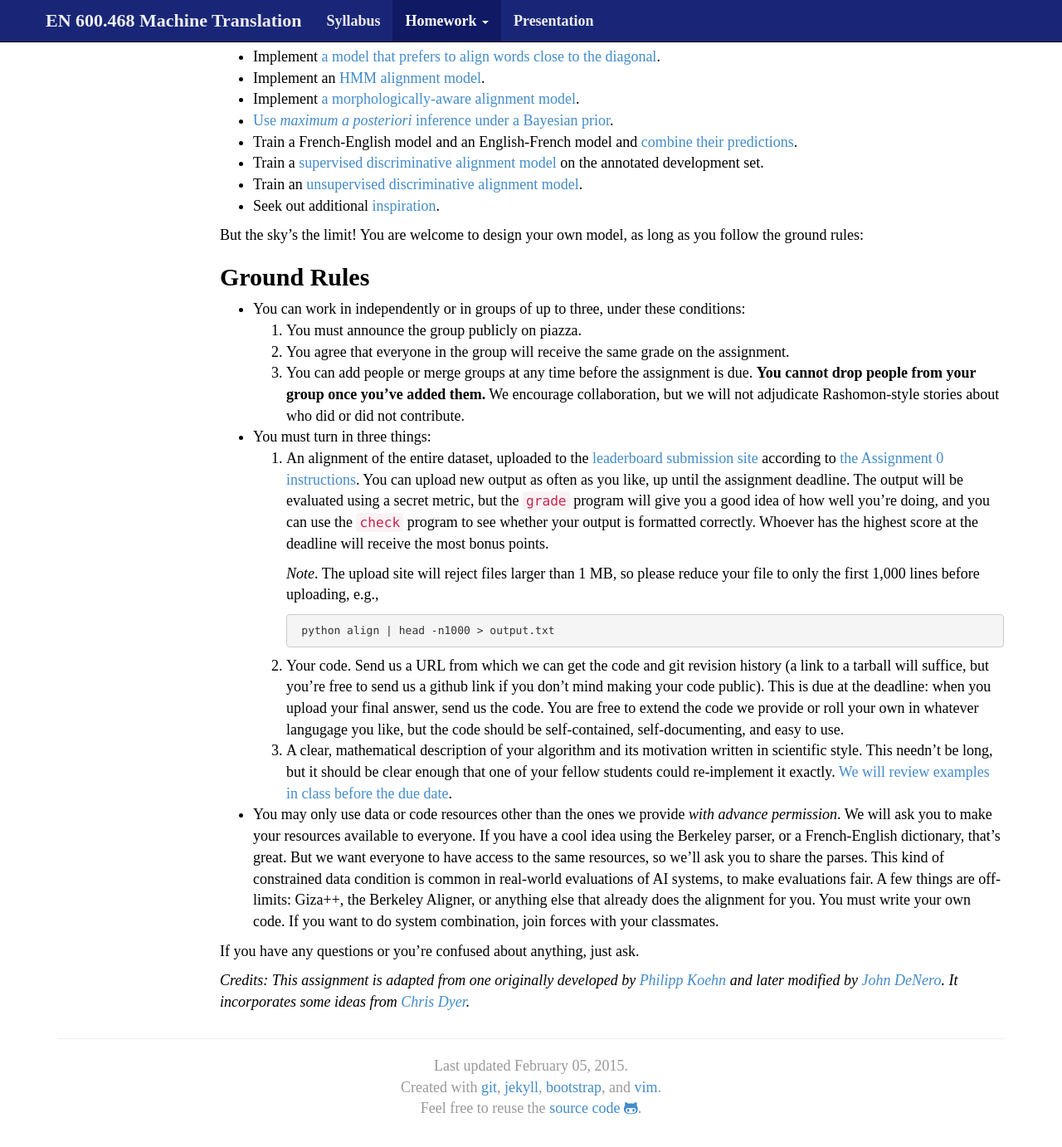
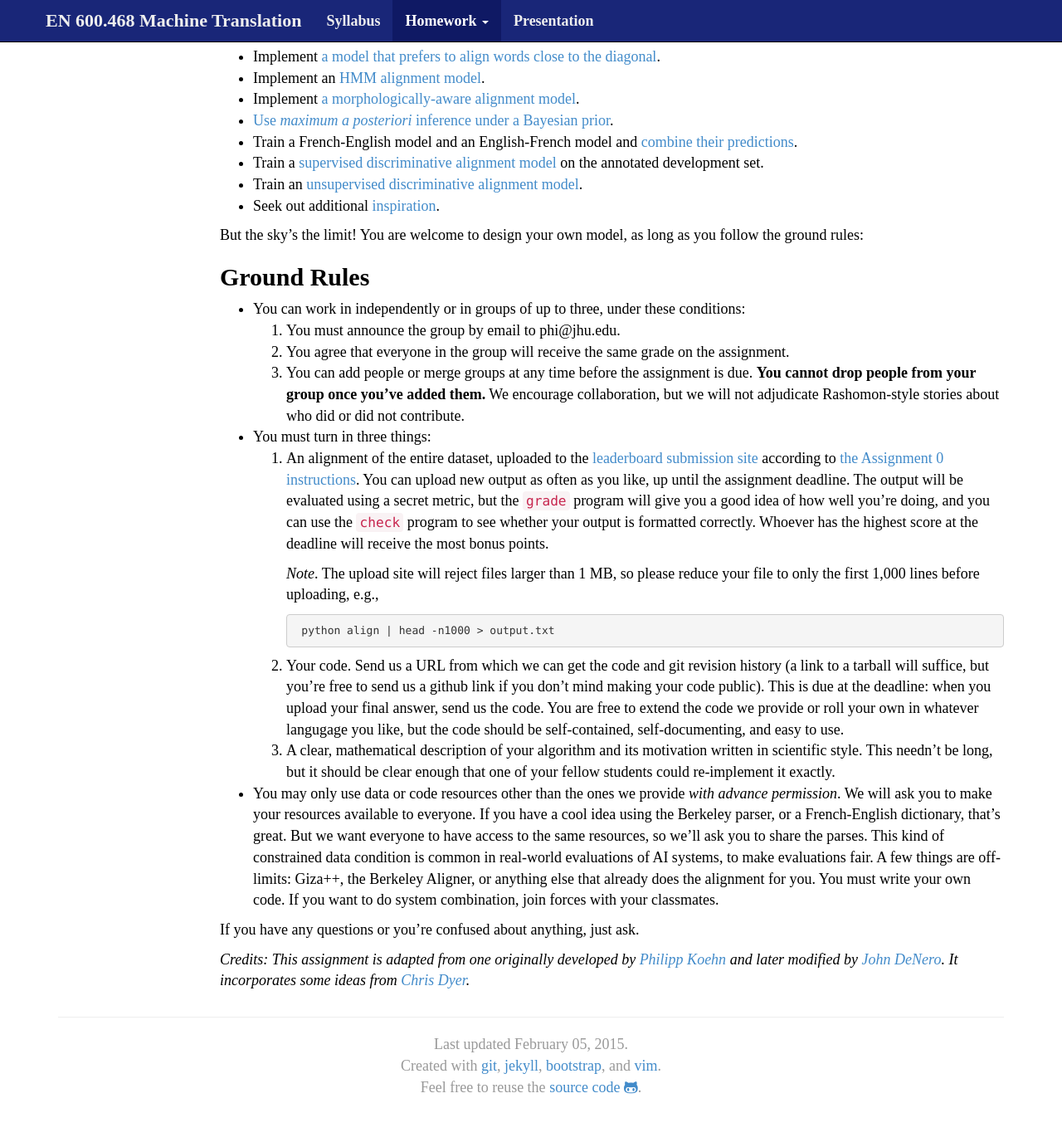
Before and after one commit to mt-class/jhu, a Jekyll site: the page built from hw1.md, in a window 1280 px wide and 1400 px high, scrolled down 2447 px. Shown: the top 1382 px of the window at 83% size. Built offline with Jekyll 4.4.1, drawn with Linux system fonts in a browser that asks for light colours; nearby versions of some CDN libraries; some web fonts are replaced; formulas are drawn with MathJax 3.

Commit message:
Update hw1.md

```diff
--- a/hw1.md
+++ b/hw1.md
@@ -180,14 +180,14 @@ Ground Rules
 
 * You can work in independently or in groups of up to three, under these
   conditions:
-  1. You must announce the group publicly on piazza.
+  1. You must announce the group by email to phi@jhu.edu.
   1. You agree that everyone in the group will receive the same grade on the assignment.
   1. You can add people or merge groups at any time before the assignment is
      due. **You cannot drop people from your group once you've added them.**
   We encourage collaboration, but we will not adjudicate Rashomon-style
   stories about who did or did not contribute.
 * You must turn in three things:
-  1. An alignment of the entire dataset, uploaded to the [leaderboard submission site](http://jhumtclass.appspot.com) according to <a href="assignment0.html">the Assignment 0 instructions</a>. You can upload new output as often
+  1. An alignment of the entire dataset, uploaded to the [leaderboard submission site](http://jhu-mt-2015.appspot.com) according to <a href="assignment0.html">the Assignment 0 instructions</a>. You can upload new output as often
      as you like, up until the assignment deadline. The output will be evaluated
      using a secret metric, but the `grade` program will give you a good
      idea of how well you're doing, and you can use the `check` program
@@ -208,7 +208,7 @@ Ground Rules
   1. A clear, mathematical description of your algorithm and its motivation
      written in scientific style. This needn't be long, but it should be
      clear enough that one of your fellow students could re-implement it
-     exactly. [We will review examples in class before the due date](hw-writing-exercise.html).
+     exactly.
 * You may only use data or code resources other than the ones we
   provide _with advance permission_. We will ask you to make
   your resources available to everyone. If you have a cool idea
```
